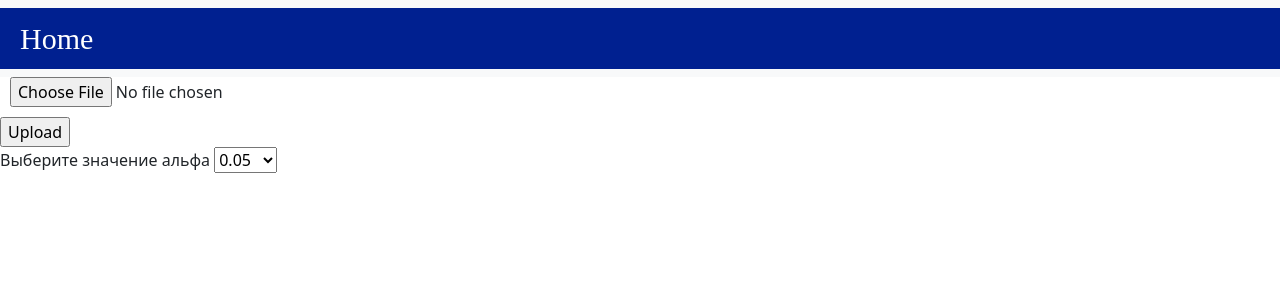
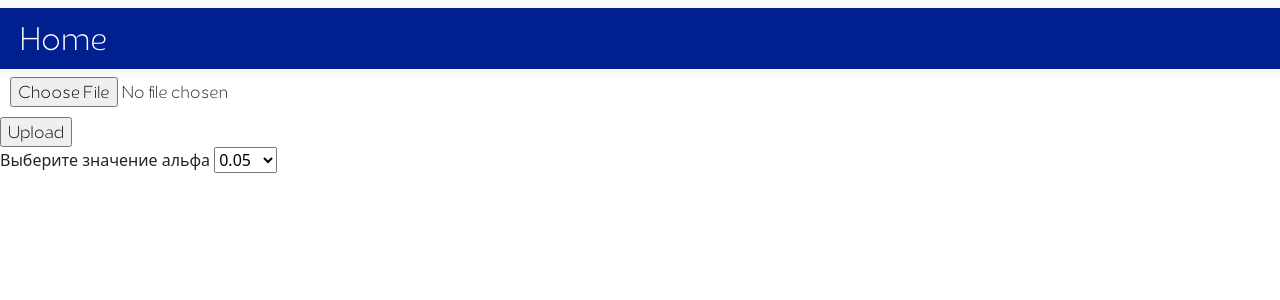
Before and after one commit to Olezhaxyz/kor_reg, a Django app: page / in a window 1280 px wide. Shown: the top 300 px of the page. Run offline with Django 4.2, Linux system fonts and the light colour scheme; some web fonts are replaced.

Commit message:
css include

```diff
--- a/static/css/style_upload.css
+++ b/static/css/style_upload.css
@@ -1,6 +1,6 @@
 @font-face {
 	font-family: 'FontName';
-	src: url(AukimLight.otf);
+	src: url(font/AukimLight.otf);
 }
 
 .container-fluid{
@@ -16,11 +16,13 @@
 }
 
 .file{
+    font-family: 'FontName';
     margin-bottom: 10px;
     margin-left: 10px;
 }
 
 .up{
+    font-family: 'FontName';
     display: flex;
     justify-content: center;
 }
```
Also changed, not shown: kor_reg/settings.py (+7 -1 lines).
